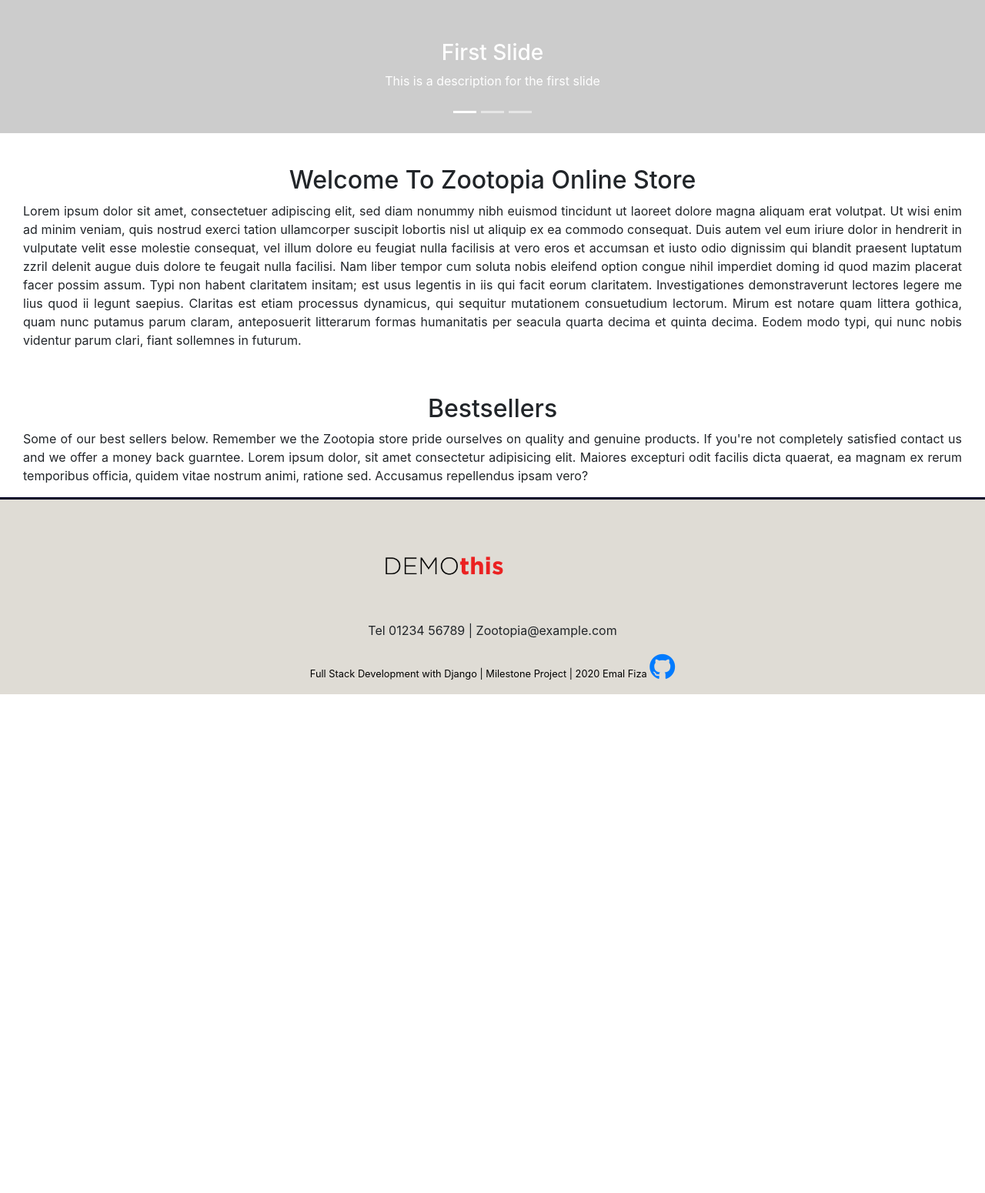
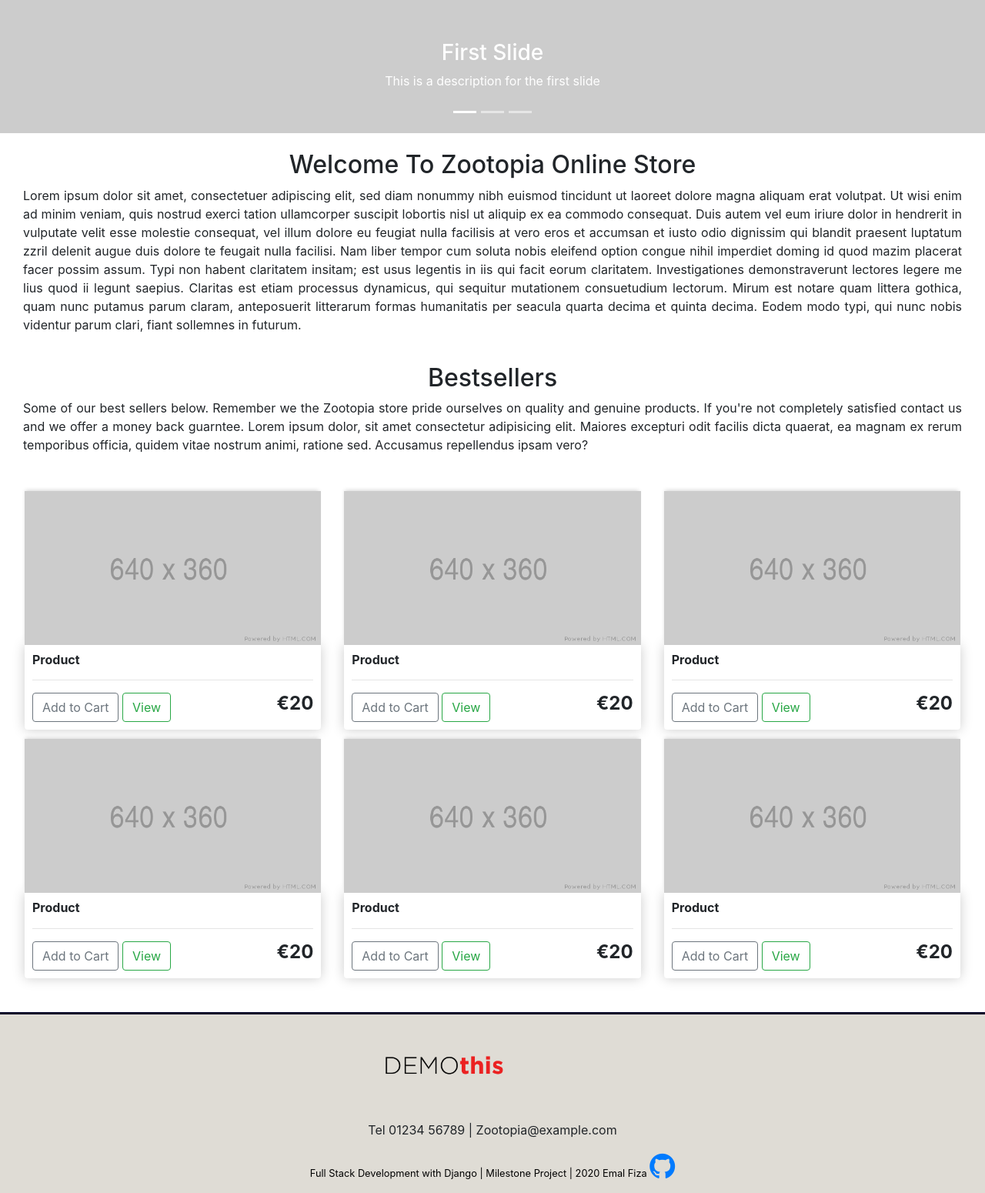
Before and after one commit to emalfiza/zootopia-stars, a Django app: page / in a window 1280 px wide. Shown: the part 606-2156 px from the top of the page at 77% size. Before the commit the page ends 1508 px from the top, so only its background shows below. Run offline with Django 3.2, Linux system fonts and the light colour scheme; grey boxes labelled with a size stand in for pictures from a placeholder-image service; some libraries are stand-ins or nearby versions.

Commit message:
Add product box for the bestsellers on the home page with placeholder images

```diff
--- a/static/css/main.css
+++ b/static/css/main.css
@@ -47,7 +47,7 @@
 
 /******************** About section of the home page *********************/
 .text-center {
-	padding-top: 42px;
+	padding-top: 22px;
 }
 
 /******************** Footer *********************************************/
@@ -66,3 +66,31 @@
     margin: 0;
     padding: 0;
 }
+
+/********************* Bestsellers box elements **************************/
+.box {
+    padding-bottom: 12px;
+}
+
+.box-element {
+    box-shadow: hsl(0, 0%, 80%) 0 0 16px;
+    background-color: #fff;
+    border-radius: 4px;
+    padding: 10px;
+}
+
+.bestsellers-product {
+    border-radius: 0 0 4px 4px;
+}
+
+.thumbnail {
+    width: 100%;
+    height: 200px;
+    box-shadow: -1px -3px 5px -2px rgba(214,214,214,1);
+    -webkit-box-shadow: -1px -3px 5px -2px rgba(214,214,214,1);
+    -moz-box-shadow: -1px -3px 5px -2px rgba(214,214,214,1);
+}
+
+.best-sellers {
+    padding: 32px;
+}
--- a/templates/home.html
+++ b/templates/home.html
@@ -15,21 +15,21 @@
         <!-------------------- Start of carousel inner -------------------->
 
         <div class="carousel-inner" role="listbox">
-            <div class="carousel-item active" style="background-image: url('https://placehold.it/1900x1080');">
+            <div class="carousel-item active" style="background-image: url('https://placehold.it/1900x1080')">
                 <div class="carousel-caption d-none d-md-block">
                     <h3>First Slide</h3>
                     <p>This is a description for the first slide</p>
                 </div>
             </div>
 
-            <div class="carousel-item" style="background-image: url('https://placehold.it/1900x1080');">
+            <div class="carousel-item" style="background-image: url('https://placehold.it/1900x1080')">
                 <div class="carousel-caption d-none d-md-block">
                     <h3>Second Slide</h3>
                     <p>This is a description for the second slide</p>
                 </div>
             </div>
 
-            <div class="carousel-item" style="background-image: url('https://placehold.it/1900x1080');">
+            <div class="carousel-item" style="background-image: url('https://placehold.it/1900x1080')">
                 <div class="carousel-caption d-none d-md-block">
                     <h3>Third Slide</h3>
                     <p>This is a description for the third slide</p>
@@ -103,4 +103,73 @@
 		</div>
 	</div>
 
+    <div class="container-fluid best-sellers">
+		<div class="row">
+			<div class="col-lg-4 col-md-4 col-sm-6 box">
+				<img class="thumbnail" src="{% static 'img/placeholder.png' %}">
+				<div class="box-element bestsellers-product">
+					<h6><strong>Product</strong></h6>
+					<hr>
+					<button  class="btn btn-outline-secondary add-btn">Add to Cart</button>
+					<a class="btn btn-outline-success" href="#">View</a>
+					<h4 style="display: inline-block; float: right"><strong>€20</strong></h4>
+				</div>
+			</div>
+
+			<div class="col-lg-4 col-md-4 col-sm-6 box">
+				<img class="thumbnail" src="{% static 'img/placeholder.png' %}">
+				<div class="box-element bestsellers-product">
+					<h6><strong>Product</strong></h6>
+					<hr>
+					<button  class="btn btn-outline-secondary add-btn">Add to Cart</button>
+					<a class="btn btn-outline-success" href="#">View</a>
+					<h4 style="display: inline-block; float: right"><strong>€20</strong></h4>
+				</div>
+			</div>
+
+			<div class="col-lg-4 col-md-4 col-sm-6 box">
+				<img class="thumbnail" src="{% static 'img/placeholder.png' %}">
+				<div class="box-element bestsellers-product">
+					<h6><strong>Product</strong></h6>
+					<hr>
+					<button  class="btn btn-outline-secondary add-btn">Add to Cart</button>
+					<a class="btn btn-outline-success" href="#">View</a>
+					<h4 style="display: inline-block; float: right"><strong>€20</strong></h4>
+				</div>
+			</div>
+
+            <div class="col-lg-4 col-md-4 col-sm-6 box">
+				<img class="thumbnail" src="{% static 'img/placeholder.png' %}">
+				<div class="box-element bestsellers-product">
+					<h6><strong>Product</strong></h6>
+					<hr>
+					<button  class="btn btn-outline-secondary add-btn">Add to Cart</button>
+					<a class="btn btn-outline-success" href="#">View</a>
+					<h4 style="display: inline-block; float: right"><strong>€20</strong></h4>
+				</div>
+			</div>
+
+            <div class="col-lg-4 col-md-4 col-sm-6 box">
+				<img class="thumbnail" src="{% static 'img/placeholder.png' %}">
+				<div class="box-element bestsellers-product">
+					<h6><strong>Product</strong></h6>
+					<hr>
+					<button  class="btn btn-outline-secondary add-btn">Add to Cart</button>
+					<a class="btn btn-outline-success" href="#">View</a>
+					<h4 style="display: inline-block; float: right"><strong>€20</strong></h4>
+				</div>
+			</div>
+
+            <div class="col-lg-4 col-md-4 col-sm-6 box">
+				<img class="thumbnail" src="{% static 'img/placeholder.png' %}">
+				<div class="box-element bestsellers-product">
+					<h6><strong>Product</strong></h6>
+					<hr>
+					<button  class="btn btn-outline-secondary add-btn">Add to Cart</button>
+					<a class="btn btn-outline-success" href="#">View</a>
+					<h4 style="display: inline-block; float: right"><strong>€20</strong></h4>
+				</div>
+			</div>
+		</div>
+    </div>
 {% endblock content %}
```
Also changed, not shown: static/img/placeholder.png (added).
